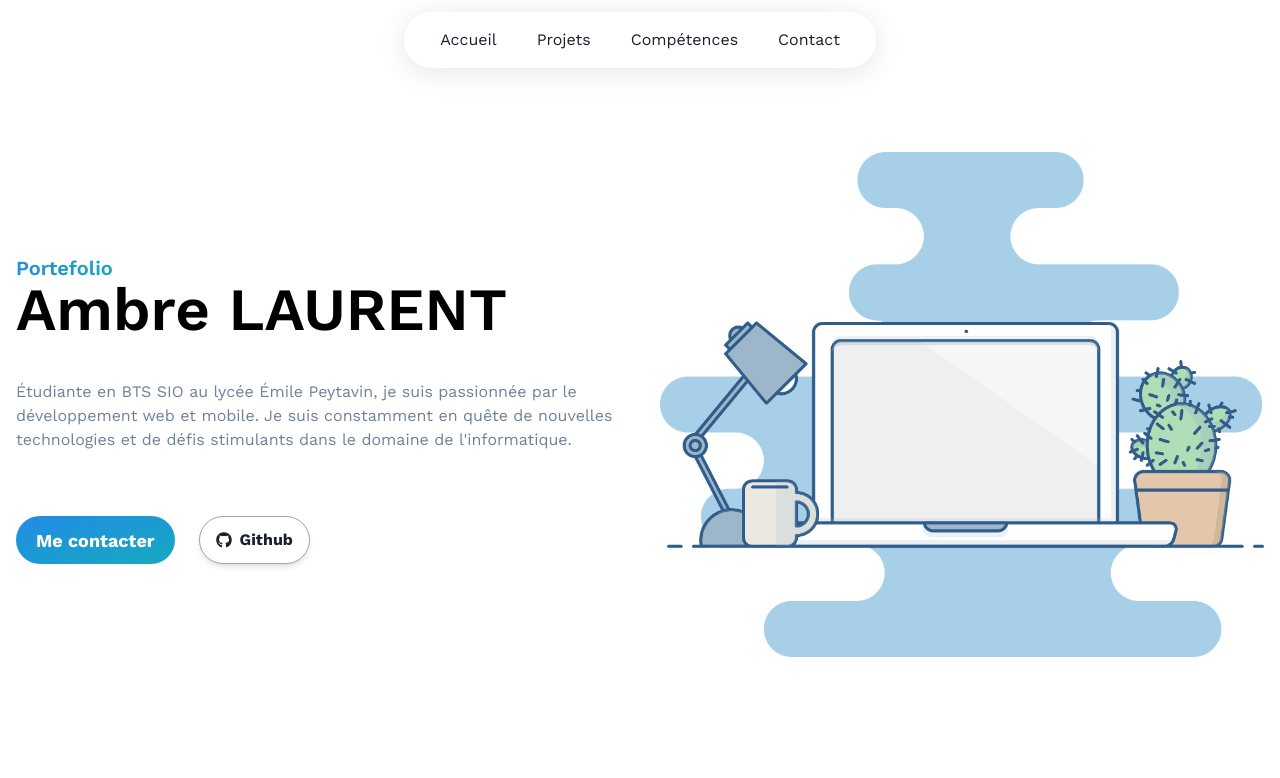
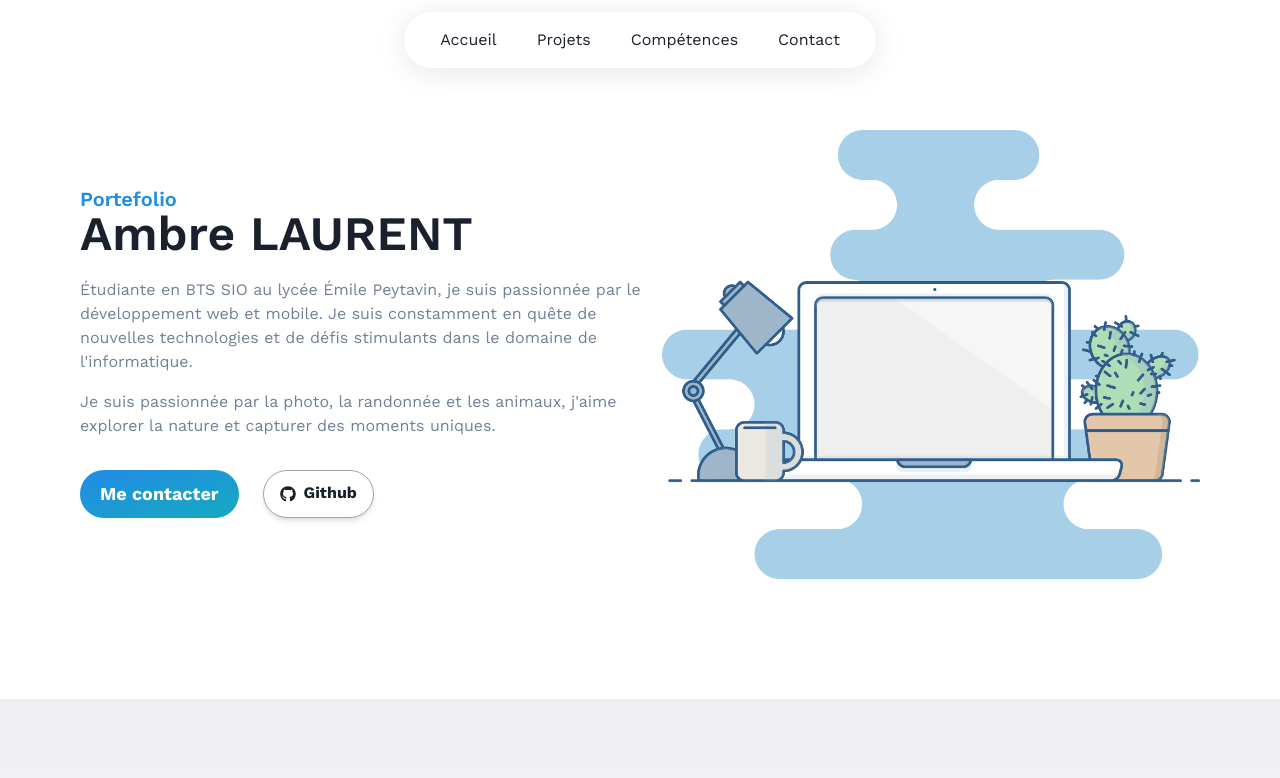
Before and after one commit to Ukureii/portfolio, a Next.js app: page / in a window 1280 px wide. Shown: the top 778 px of the page. Built offline with nearby package versions, Linux system fonts and the light colour scheme.

Commit message:
change sliders and Hero.js

```diff
--- a/app/components/Hero.js
+++ b/app/components/Hero.js
@@ -1,49 +1,40 @@
 'use client'
 import {
     chakra,
-  Container,
     Stack,
     Flex,
     Icon,
     Link,
-  Box,
-  Heading,
     Text,
     Button,
     Image,
 } from '@chakra-ui/react'
 import { FaGithub } from 'react-icons/fa'
+import React from "react";
 
 export default function Hero() {
     return (
-    <Container maxW={'7xl'} mt={{ lg: '-40px' }} mb={{ sm: '20px', md: '40px', lg: '40px' }}>
-      <Stack
-        align={'center'}
-        spacing={{ base: 8, md: 10 }}
-        py={{ base: 20, md: 28 }}
-        direction={{ base: 'column', md: 'row' }}>
-        <Stack flex={1} spacing={{ base: 5, md: 10 }}>
-          <Heading
-            lineHeight={1}
-            fontWeight={600}
-			    >
+        <Stack px={20} pb={'120px'} pt={'50px'} direction={'row'} justifyContent={'space-between'}>
+            <Stack direction={'column'} justifyContent={'center'} mt={-2}>
                 <Text
                     as={'span'}
+                    fontWeight={600}
                     position={'relative'}
                     className='logo'
-              fontSize={{ base: 'md', sm: 'md', lg: 'xl' }}
-            >
+                    fontSize={{ base: 'md', sm: 'md', lg: 'xl' }}>
                         Portefolio
                 </Text>
-            <br />
-            <Text as={'span'} color={'black'} fontSize={{ base: '3xl', sm: '4xl', lg: '6xl' }}>
+                <Text fontWeight={600} mt={-6} fontSize={{ base: 'xl', sm: '4xl', lg: '5xl' }}>
                     Ambre LAURENT
                 </Text>
-          </Heading>
-          <Text color={'gray.500'} mb={6}>
+                <Text color={'gray.500'} mb={2}>
                     Étudiante en BTS SIO au lycée Émile Peytavin, je suis passionnée par le développement web et mobile.
                     Je suis constamment en quête de nouvelles technologies et de défis stimulants dans le domaine de l'informatique.
                 </Text>
+                <Text color={'gray.500'} mb={6}>
+                    Je suis passionnée par la photo, la randonnée et les animaux, j'aime explorer la nature et capturer des moments uniques.
+                </Text>
+
                 <Stack spacing={{ base: 4, sm: 6 }} direction={{ base: 'column', sm: 'row' }}>
                     <Link href={'#contact'}>
                         <Button
@@ -81,29 +72,14 @@ export default function Hero() {
                     </Flex>
                 </Stack>
             </Stack>
-        <Flex
-          flex={1}
-          justify={'center'}
-          align={'center'}
-          position={'relative'}
-          w={'full'}>
-          <Box
-            position={'relative'}
-            height={'full'}
-            rounded={'2xl'}
-            width={'full'}
-            overflow={'hidden'}>
             <Image
                 alt={'Hero Image'}
                 fit={'cover'}
                 align={'center'}
-              w={'100%'}
-              h={'100%'}
+                w={'48%'}
+                h={'48%'}
                 src={'/workspace.png'}
             />
-          </Box>
-        </Flex>
         </Stack>
-    </Container>
     )
 }
--- a/app/globals.css
+++ b/app/globals.css
@@ -26,8 +26,8 @@
 }
 
 .embla__slide {
-  flex: 0 0 calc(25% - 20px); /* Ajuster à 25% pour afficher 4 cartes */
-  margin: 0 10px; /* Espacement entre les cartes */
+  flex: 0 0 calc(25% - 20px);
+  margin: 0 10px;
 }
 
 .embla__buttons {
```
Also changed, not shown: app/contact/page.js (deleted, +0 -12 lines). Lines whose indentation alone changed are shown as unchanged.
